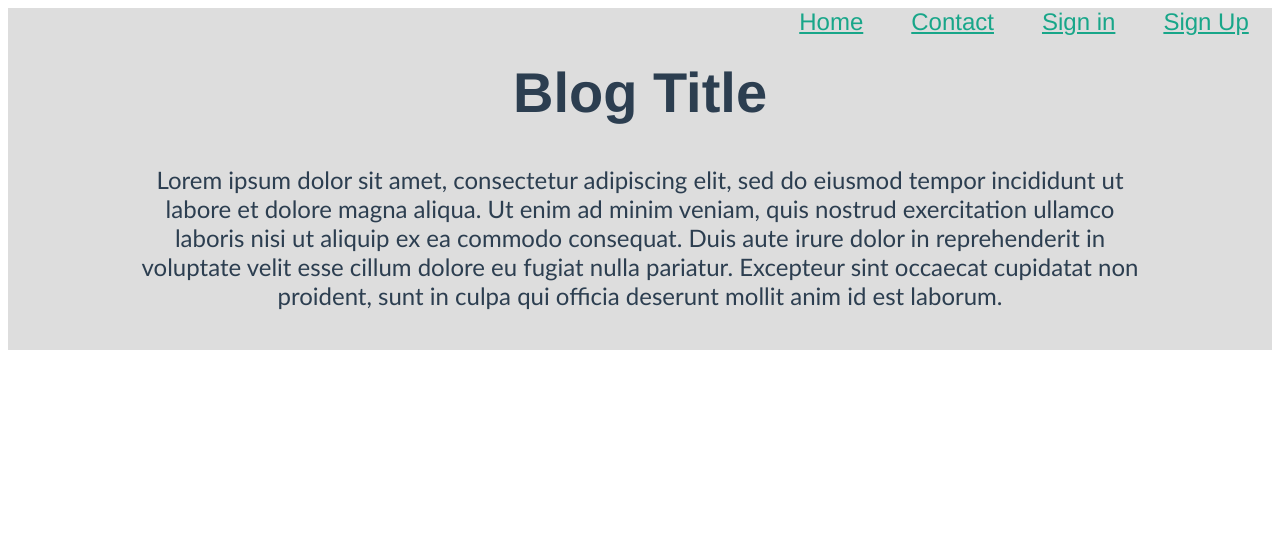
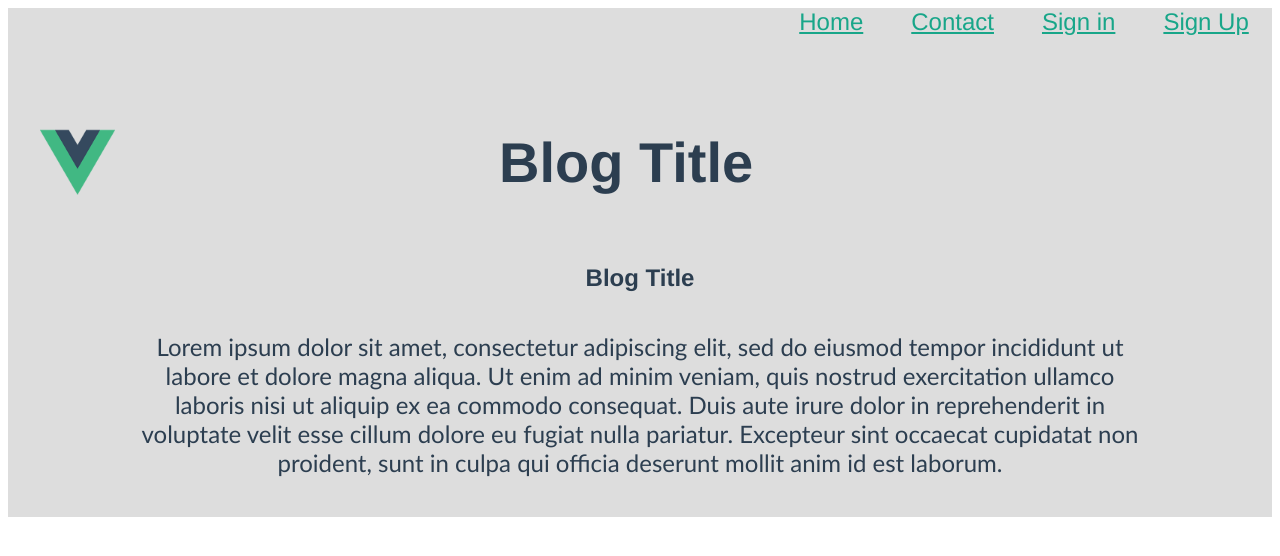
Before and after one commit to jwosborn/Vue-Playground, a Vue app: page / in a window 1280 px wide. Shown: the top 556 px of the page. Built offline with nearby package versions, Linux system fonts and the light colour scheme.

Commit message:
created header component and formatted title.

```diff
--- a/src/App.vue
+++ b/src/App.vue
@@ -1,6 +1,7 @@
 <template>
   <div id="app">
     <Nav/>
+    <Header/>
     <Title msg="Blog Title" />
     <Post />
   </div>
@@ -13,12 +14,15 @@ export default {
   components: {
     Title,
     Nav,
-    Post
+    Post,
+    Header
   }
 }
 import Title from './components/Title.vue';
 import Nav from './components/Nav.vue';
 import Post from './components/Post.vue';
+import Header from './components/Header.vue';
+
 </script>
 
 <style>
--- /dev/null
+++ b/src/components/Header.vue
@@ -0,0 +1,27 @@
+<template>
+    <div id="header-wrapper">
+        <img id="logo" src='../assets/logo.png' height=75px width=75px/>
+        <h1>Blog Title</h1>
+    </div>
+</template>
+
+<script>
+export default {
+    name: 'Header',
+}
+</script>
+<style>
+    #logo {
+      margin: auto 0;
+    }
+    h1 {
+        padding: 0 30vw;
+        font-size: 56px;
+    }
+
+    #header-wrapper {
+        display: flex;
+        padding: 1em;
+        margin: 1em;
+    }
+</style>
--- a/src/components/Title.vue
+++ b/src/components/Title.vue
@@ -1,6 +1,6 @@
 <template>
   <div>
-    <h1>{{ msg }}</h1>
+    <h2>{{ msg }}</h2>
   </div>
 </template>
 
@@ -16,8 +16,7 @@ export default {
 
 <!-- Add "scoped" attribute to limit CSS to this component only -->
 <style scoped>
-h1 {
+h2 {
   margin: auto;
-  font-size: 56px;
 }
 </style>
```
